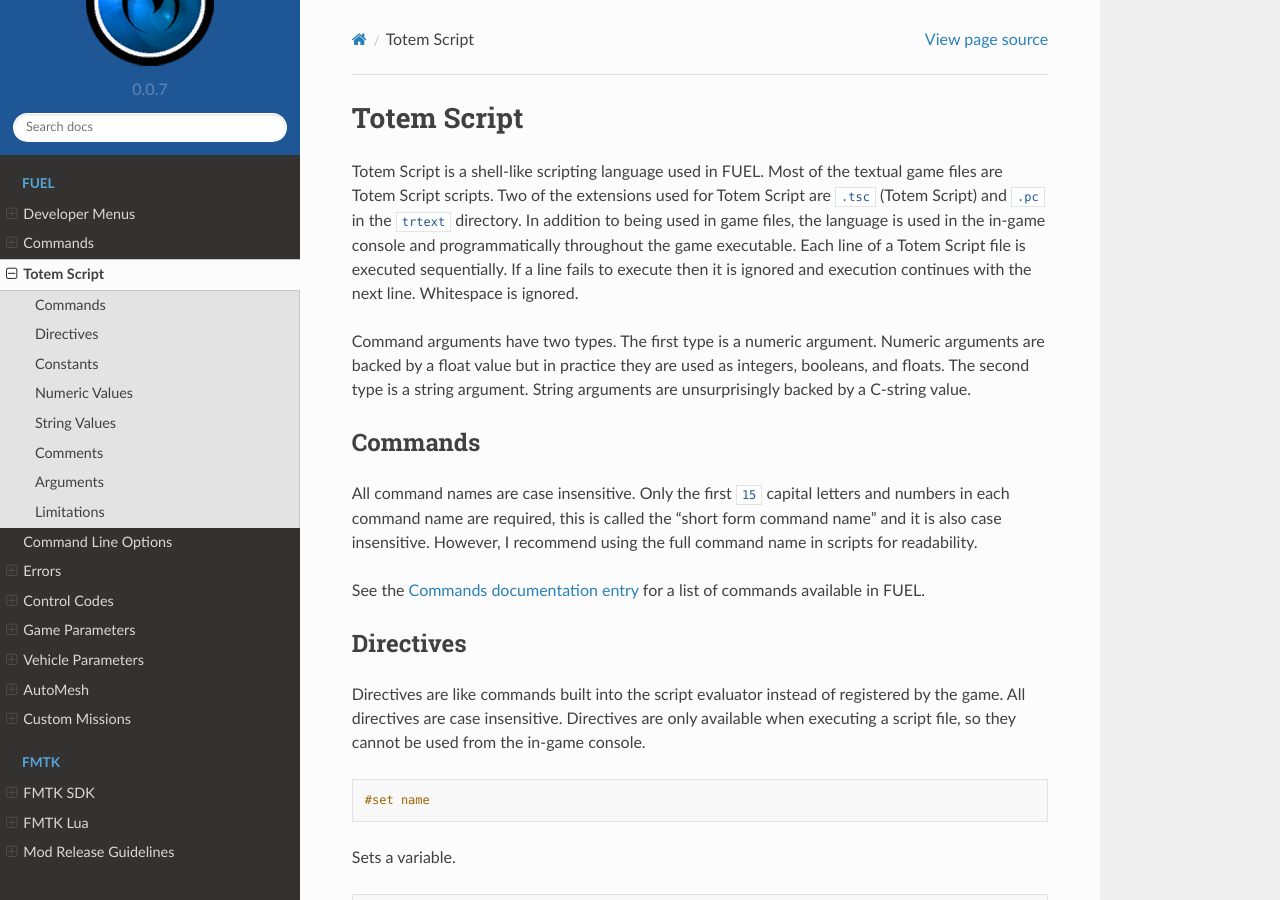
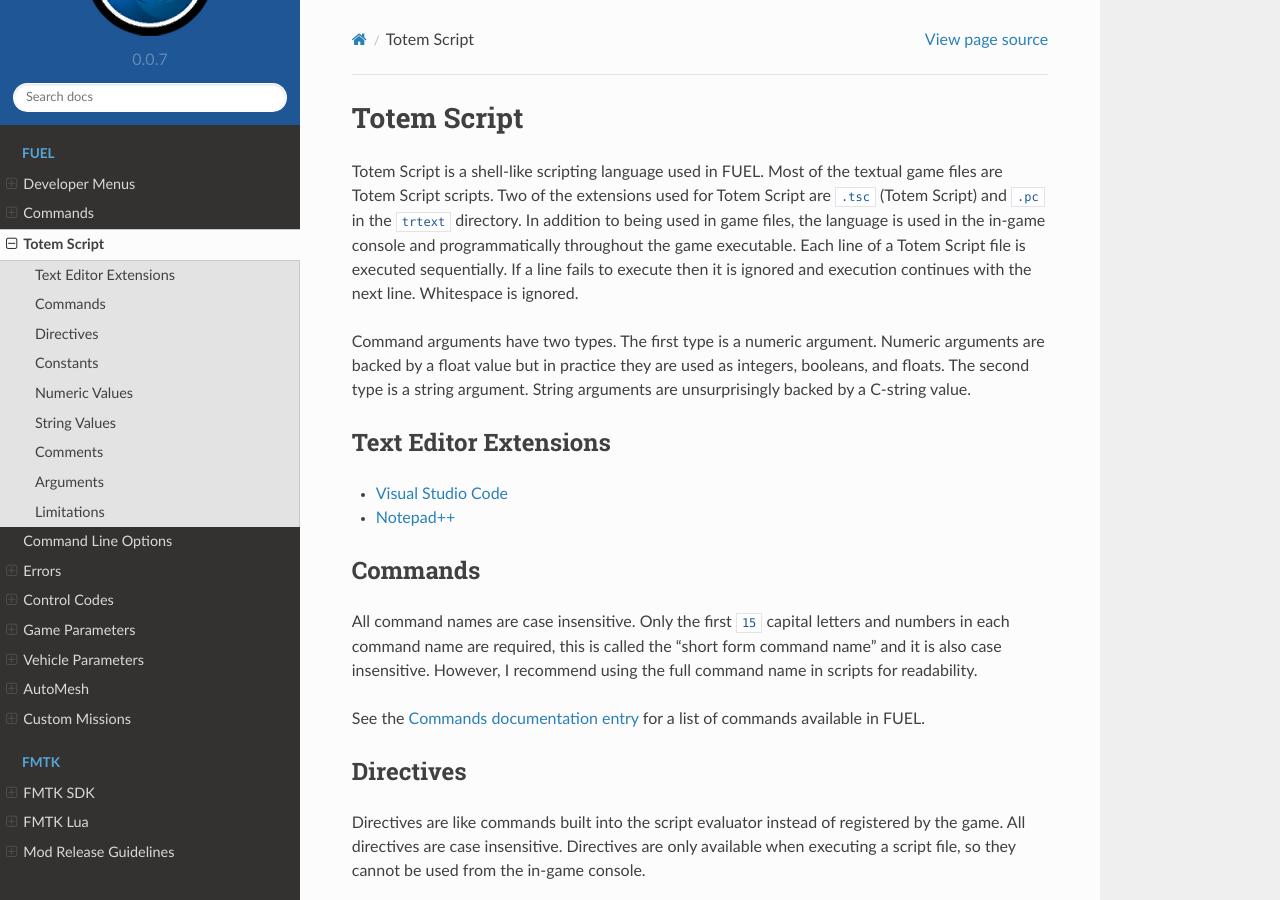
Before and after one commit to widberg/fmtk, a Sphinx documentation site: the page built from docs/source/fueltotemscript.rst, in a window 1280 px wide and 900 px high. Built offline with Sphinx 7.4.7 and the Read the Docs theme 2.0.0, drawn with Linux system fonts in a browser that asks for light colours; some of the changed text lies outside the part shown.

Commit message:
Update TotemScript Docs

```diff
--- a/docs/source/fuelcommandlineoptions.rst
+++ b/docs/source/fuelcommandlineoptions.rst
@@ -16,7 +16,7 @@ Command Line Options
      When present, ``logfile.txt`` is used as a log file. There are 2 places in ``WinConsole_Z`` that could potentially write to this file but I have yet to observe this being used. It is likely that all logging calls were stripped in release builds.
 
    ``-mce``
-     Related to `Windows XP Media Center Edition <https://en.wikipedia.org/wiki/Windows_XP_Media_Center_Edition>`_. When the game is lauched with this command line option, the ``%SystemRoot%\ehome\ehshell.exe`` executable will be run upon exiting the game if the executable is present.
+     Related to `Windows XP Media Center Edition <https://en.wikipedia.org/wiki/Windows_XP_Media_Center_Edition>`_. When the game is lauched with this command line option, the ``%SystemRoot%\ehome\ehshell.exe`` executable will be run upon exiting the game, or if Windows Virtual-Memory is not enabled, if the executable is present.
 
    ``-W``
      Launch in windowed mode with right-click menu.
--- a/docs/source/fueltotemscript.rst
+++ b/docs/source/fueltotemscript.rst
@@ -4,6 +4,12 @@ Totem Script
 Totem Script is a shell-like scripting language used in FUEL. Most of the textual game files are Totem Script scripts. Two of the extensions used for Totem Script are ``.tsc`` (Totem Script) and ``.pc`` in the ``trtext`` directory. In addition to being used in game files, the language is used in the in-game console and programmatically throughout the game executable. Each line of a Totem Script file is executed sequentially. If a line fails to execute then it is ignored and execution continues with the next line. Whitespace is ignored.
 
 Command arguments have two types. The first type is a numeric argument. Numeric arguments are backed by a float value but in practice they are used as integers, booleans, and floats. The second type is a string argument. String arguments are unsurprisingly backed by a C-string value.
+
+Text Editor Extensions
+----------------------
+
+* `Visual Studio Code <https://marketplace.visualstudio.com/items?itemName=widberg.totemscript>`_
+* `Notepad++ <https://gist.github.com/widberg/bb0339674bcee092c029a29f686d3cc7#file-tsc-xml>`_
 
 Commands
 --------
@@ -112,7 +118,7 @@ Integer, boolean, and float values can be used as arguments to commands. Integer
 String Values
 -------------
 
-For basic strings with no whitespace, quotes, or backslashes, the string can be given as an argument verbatim, unquoted. For complex strings, a C-style string literal can be supplied as an argument to commands. A string literal is a sequence of characters enclosed by two ``"``s. To escape a ``"`` in a string literal use ``\"``. Likewise, a ``\`` can be escaped by using  ``\\``. Rather than splitting on the spaces, the entire string will be given as one argument. This is useful when you want to pass a command an argument with spaces in it.
+For basic strings with no whitespace, quotes, or backslashes, the string can be given as an argument verbatim, unquoted. For complex strings, a C-style string literal can be supplied as an argument to commands. A string literal is a sequence of characters enclosed by two ``"``\ s. To escape a ``"`` in a string literal use ``\\\"``. Likewise, a ``\`` can be escaped by using ``\\``. Rather than splitting on the spaces, the entire string will be given as one argument. This is useful when you want to pass a command an argument with spaces in it.
 
 Comments
 --------
```
